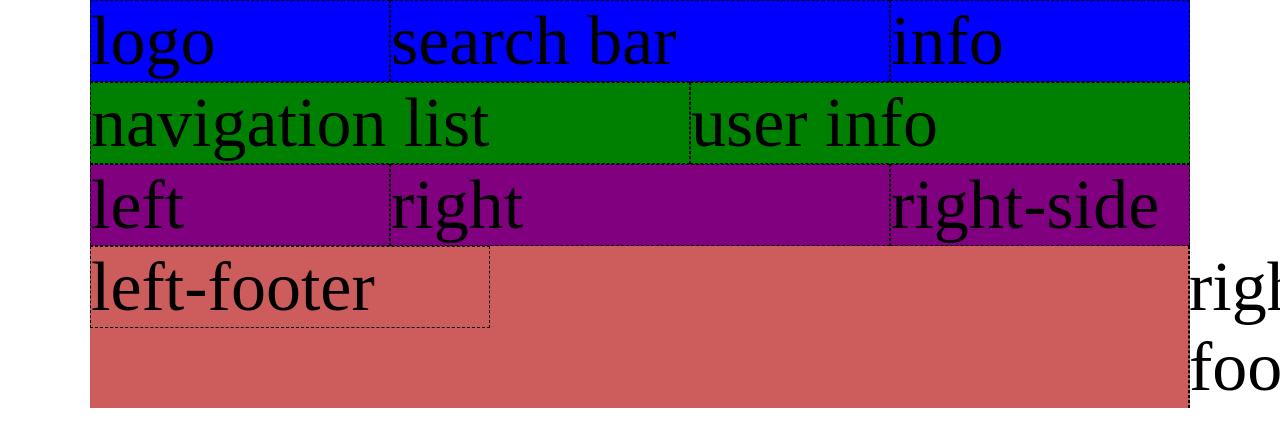
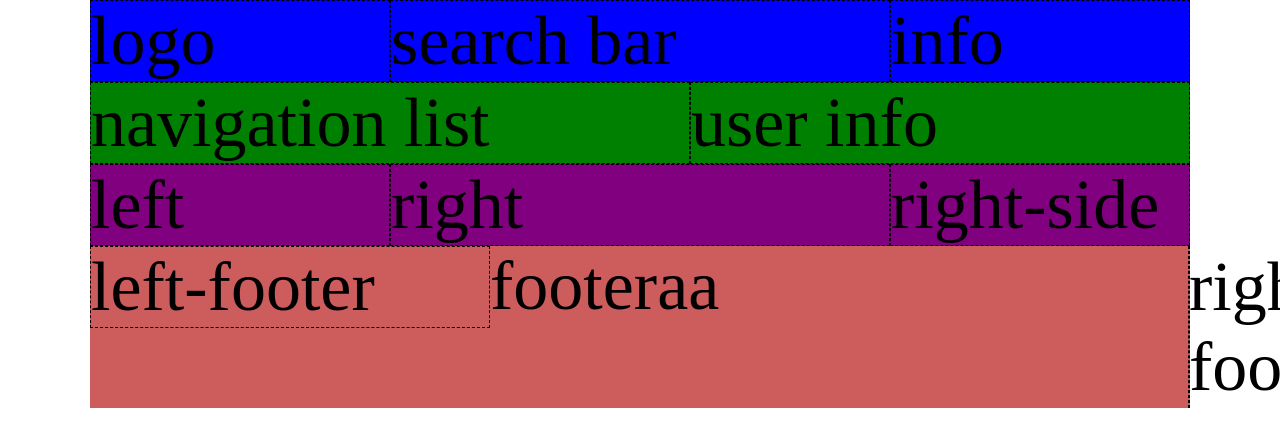
Before and after one commit to 123anusha/tutangle, a plain HTML site: page index.html in a window 1280 px wide. Shown: the top 446 px of the page. Drawn offline with Linux system fonts and the light colour scheme.

Commit message:
index.html modified

```diff
--- a/index.html
+++ b/index.html
@@ -42,7 +42,7 @@
             </div>
         </div>
         <div class="footer-wrapper clearfix">
-            <!-- footera -->
+            footeraa
             <div class="left-footer-wrapper">left-footer</div>
             <div class="right-footer-wrapper">right-footer</div>
         </div>
```
